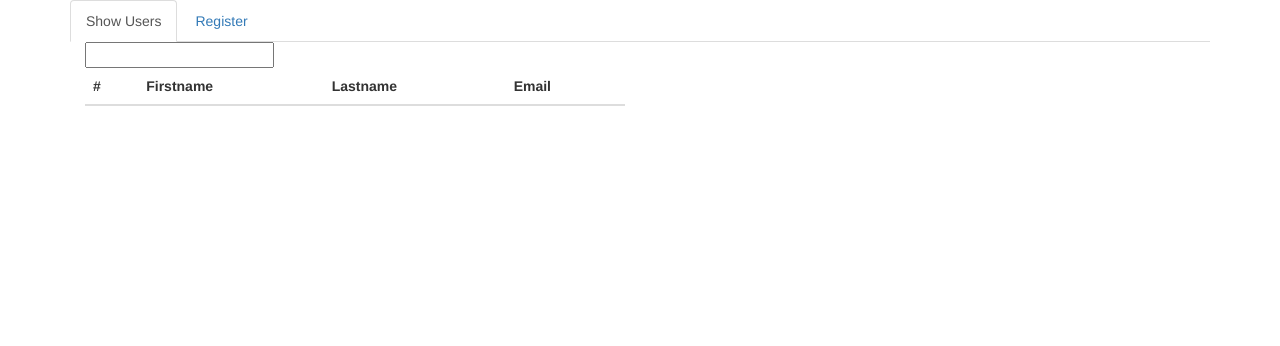
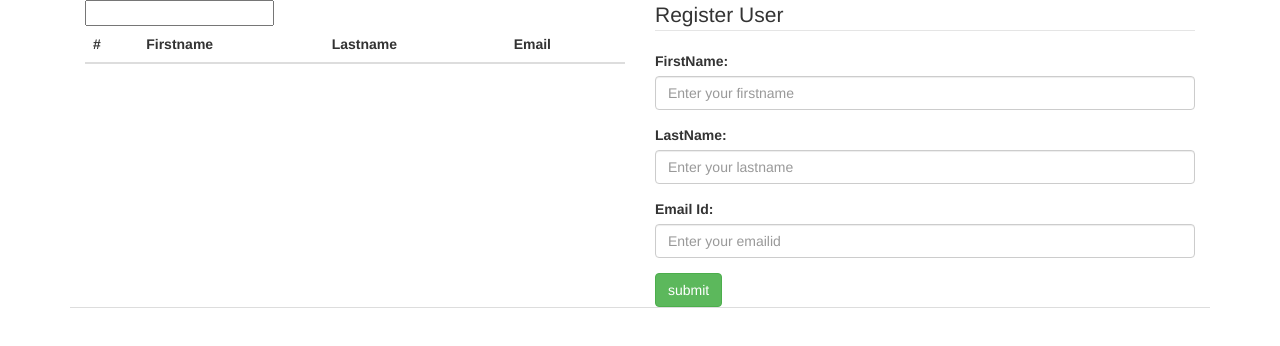
Before and after one commit to yashdeeph709/CEAN, a website: page public/index.html in a window 1280 px wide. Drawn offline with Linux system fonts and the light colour scheme; no server answers.

Commit message:
routes removed

```diff
--- a/public/index.html
+++ b/public/index.html
@@ -12,10 +12,45 @@
 <div class="container">
 <div class="row">
 <!--navigation-->
-<div class="col-lg-12">
-<ul class="nav nav-tabs">
-  <li role="presentation" class="active"><a href="#/">Show Users</a></li>
-  <li role="presentation"><a href="#/form">Register</a></li>
+<div class="col-lg-12" >
+<ul class="nav nav-tabs" ng-init="refresh()" ng-controller="controller">
+<div class="col-md-6">
+	<input type="text" ng-model="search">
+	<table class="table table-striped">
+	<thead>
+		<th>#</th>
+		<th>Firstname</th>
+		<th>Lastname</th>
+		<th>Email</th>
+	</thead>
+	<tr ng-repeat="user in users|filter:search">
+		<td>{{user.id}}</td>
+		<td>{{user.firstname}}</td>
+		<td>{{user.lastname}}</td>
+		<td>{{user.email}}</td>
+	</tr>
+	</table>
+</div>
+<div class="col-md-6">
+<form>
+	<legend>Register User</legend>
+	<div class="form-group">
+		<label for="">FirstName:</label>
+		<input type="text" class="form-control" ng-model="firstname" placeholder="Enter your firstname">
+	</div>
+	<div class="form-group">
+		<label for="">LastName:</label>
+		<input type="text" class="form-control" ng-model="lastname" placeholder="Enter your lastname">
+	</div>
+	<div class="form-group">
+		<label for="">Email Id:</label>
+		<input type="text" class="form-control" ng-model="email" placeholder="Enter your emailid">
+	</div>
+	<input type="submit" ng-click="addUser()" class="btn btn-success" value="submit">
+</form>
+<div ng-show='success'  class="well">Form submitted success</div>
+</div>
+
 </ul>
 </div>
 </div>
--- a/public/js/app.js
+++ b/public/js/app.js
@@ -1,19 +1,4 @@
-var app = angular.module("Userapp", ['ngRoute','ngResource']);
-
-app.config(['$routeProvider',
-    function($routeProvider) {
-        $routeProvider.when('/', {
-            templateUrl: 'partials/show.html',
-            controller: 'showctrl'
-        });
-
-        $routeProvider.when('/form', {
-            templateUrl: 'partials/form.html',
-            controller: 'formctrl'
-        });
-
-    }
-]);
+var app = angular.module("Userapp", ['ngResource']);
 
 app.factory('users', function ($resource){
     return $resource('/showusers');
@@ -23,22 +8,20 @@ app.factory('addUser', function ($resource){
 });
 
 
-app.controller('formctrl', ['$scope','addUser',
-    function($scope,addUser) {
+app.controller('controller', ['$scope','addUser','users',
+    function($scope,addUser,users) {
+        $scope.refresh=function(){
+        $scope.users =users.query();
+        }
         $scope.addUser=function(){
             var firstname=$scope.firstname;
             var lastname=$scope.lastname;
             var email=$scope.email;
-            console.log(firstname+lastname+email);
+
             addUser.query({"firstname":firstname,"lastname":lastname,"email":email},function(data){
                 $scope.success=data;
             });
+            $scope.refresh();
         }
     }
 ]);
-
-app.controller('showctrl', ['$scope','users',
-    function($scope,users) {
-        $scope.users =users.query();
-    }
-]);
```
Also changed, not shown: public/partials/form.html (+1 -1 lines).
